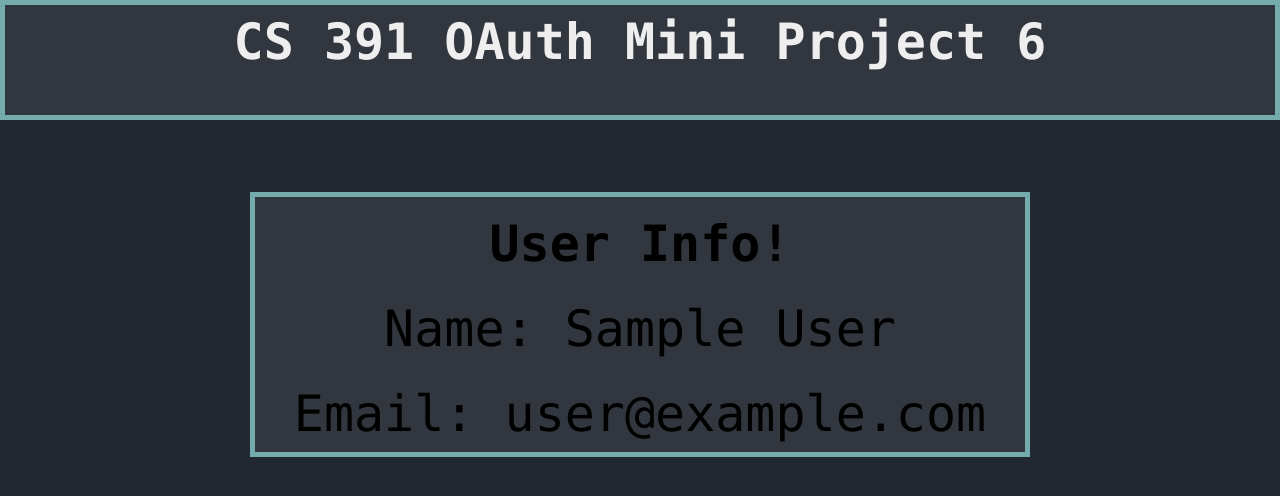
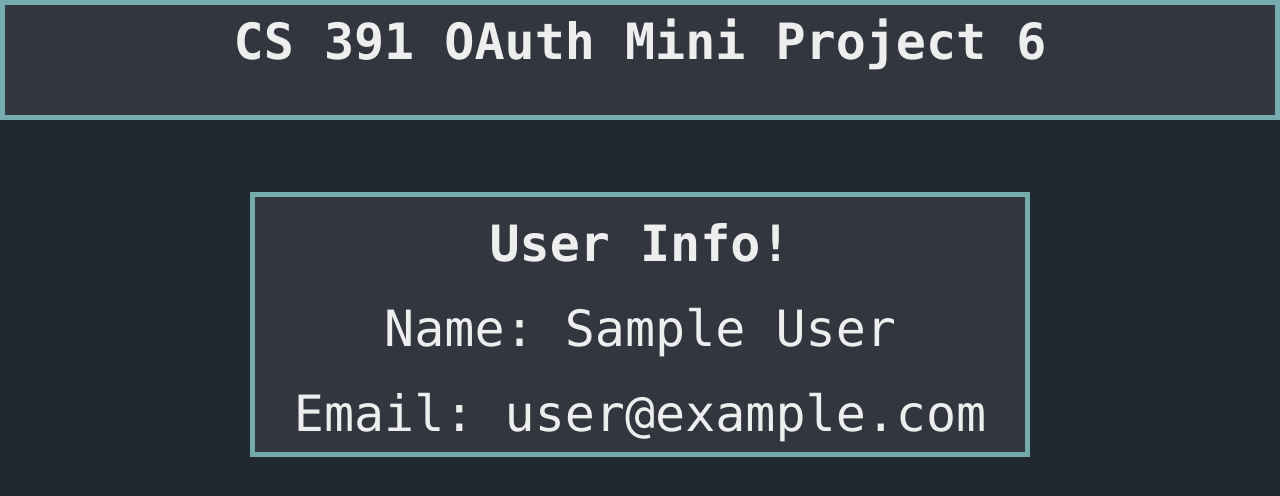
Before and after one commit to zachcmem/mp-6, a Next.js app: page /about in a window 1280 px wide. Shown: the top 496 px of the page. Built offline with nearby package versions, Linux system fonts and the light colour scheme; no server answers; sample sign-in values are in the browser's storage.

Commit message:
cleaned up code

```diff
--- a/app/about/page.tsx
+++ b/app/about/page.tsx
@@ -1,28 +1,6 @@
 import { auth } from "@/auth.";
 //used to redirect unauthorized users
 import { redirect } from "next/navigation";
-// import styled from "styled-components"
-// import { ButtonSign } from "../components/ButtonSign";
-
-// const AboutWrapper = styled.div`
-//     text-align: center;
-//     border: 5px solid;
-//     border-color: #76ABAE;
-//     background-color:  #31363F;
-//     margin-left: 250px;
-//     margin-right: 250px;
-// `;
-
-// const Title = styled.h1`
-//     color: #EEEEEE;
-//     font-family: Courier New,Courier,Lucida Sans Typewriter,Lucida Typewriter,monospace;
-//     font-weight: bold;
-//     text-align: center;
-//     margin-top: 10px;
-//     margin-left: 10px;
-//     margin-right: 10px;
-//     font-size: 50px
-// `;
 
 export default async function About(){
     //checks if user has authorization
@@ -34,10 +12,10 @@ export default async function About(){
     return(
 
         <div className="text-center border-[5px] border-[#76ABAE] bg-[#31363F] ml-[250px] mr-[250px]">
-            <h1 className="text-[EEEEEE] font-mono font-bold text-center mt-[10px] mx-[10px] text-[50px]">
+            <h1 className="text-[#EEEEEE] font-mono font-bold text-center mt-[10px] mx-[10px] text-[50px]">
                 User Info!</h1>
-            <h2 className="text-[EEEEEE] font-mono text-center mt-[10px] mx-[10px] text-[50px]">Name: {loggedIn.user?.name}</h2>
-            <h2 className="text-[EEEEEE] font-mono text-center mt-[10px] mx-[10px] text-[50px]">Email: {loggedIn.user?.email}</h2>
+            <h2 className="text-[#EEEEEE] font-mono text-center mt-[10px] mx-[10px] text-[50px]">Name: {loggedIn.user?.name}</h2>
+            <h2 className="text-[#EEEEEE] font-mono text-center mt-[10px] mx-[10px] text-[50px]">Email: {loggedIn.user?.email}</h2>
         </div>
     );
 
--- a/app/components/AboutDiv.tsx
+++ /dev/null
@@ -1,36 +0,0 @@
-"use client";
-
-// import styled from "styled-components"
-// import { ButtonSign } from "./ButtonSign";
-
-// const AboutWrapper = styled.div`
-//     text-align: center;
-//     border: 5px solid;
-//     border-color: #76ABAE;
-//     background-color:  #31363F;
-//     margin-left: 250px;
-//     margin-right: 250px;
-// `;
-
-// const Title = styled.h1`
-//     color: #EEEEEE;
-//     font-family: Courier New,Courier,Lucida Sans Typewriter,Lucida Typewriter,monospace;
-//     font-weight: bold;
-//     text-align: center;
-//     margin-top: 10px;
-//     margin-left: 10px;
-//     margin-right: 10px;
-//     font-size: 50px
-// `;
-
-
-
-export default function MainDiv(){
-
-    return(
-        <div className="text-center border-[5px] border-[#76ABAE] bg-[#31363F] ml-[250px] mr-[250px]">
-            <h1 className="text-[EEEEEE] font-mono font-bold text-center mt-[10px] mx-[10px] text-[50px]">
-                User Info!</h1>
-        </div>
-    );
-}
--- a/app/components/MainDiv.tsx
+++ b/app/components/MainDiv.tsx
@@ -1,35 +1,10 @@
 "use client";
-
-// import styled from "styled-components"
-// import { ButtonSign } from "./ButtonSign";
-
-// const MainWrapper = styled.div`
-//     text-align: center;
-//     border: 5px solid;
-//     border-color: #76ABAE;
-//     background-color:  #31363F;
-//     margin-left: 250px;
-//     margin-right: 250px;
-// `;
-
-// const Title = styled.h1`
-//     color: #EEEEEE;
-//     font-family: Courier New,Courier,Lucida Sans Typewriter,Lucida Typewriter,monospace;
-//     font-weight: bold;
-//     text-align: center;
-//     margin-top: 10px;
-//     margin-left: 10px;
-//     margin-right: 10px;
-//     font-size: 50px
-// `;
-
-
 
 export default function MainDiv(){
 
     return(
         <div className="text-center border-[5px] border-[#76ABAE] bg-[#31363F] ml-[250px] mr-[250px]">
-            <h1 className="text-[EEEEEE] font-mono font-bold text-center mt-[10px] mx-[10px] text-[50px]">Sign In!</h1>
+            <h1 className="text-[#EEEEEE] font-mono font-bold text-center mt-[10px] mx-[10px] text-[50px]">Sign In!</h1>
             <a href="/api/auth/signin?callbackUrl=/about">
             {/* made this regular button from Button Sign */}
                 <button className="bg-[#76ABAE] font-mono font-bold text-[30px] rounded-[10px] text-[#222831] border border-[#EEEEEE] text-center ml-[10px] h-[100px] w-[300px mt-[20px] mb-[20px]">
--- a/app/page.tsx
+++ b/app/page.tsx
@@ -6,8 +6,6 @@ export default function Home(){
   return(
     <>
       <MainDiv/>
-
     </>
-    // PUT CREATED DIV WITH INPUTS HERE
   )
 }
```
Also changed, not shown: app/components/ButtonSign.tsx (deleted, +0 -20 lines), app/components/Header.tsx (+0 -19 lines).
